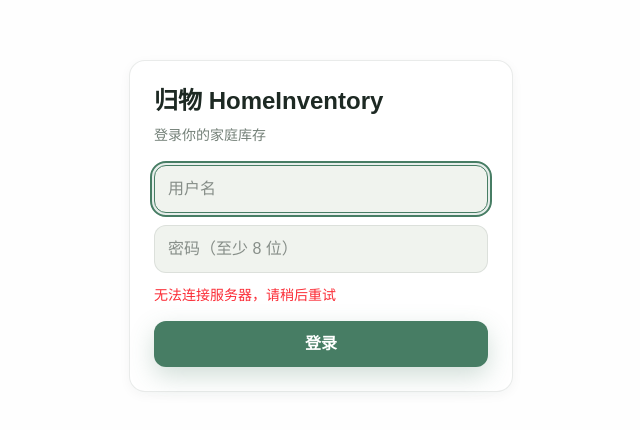
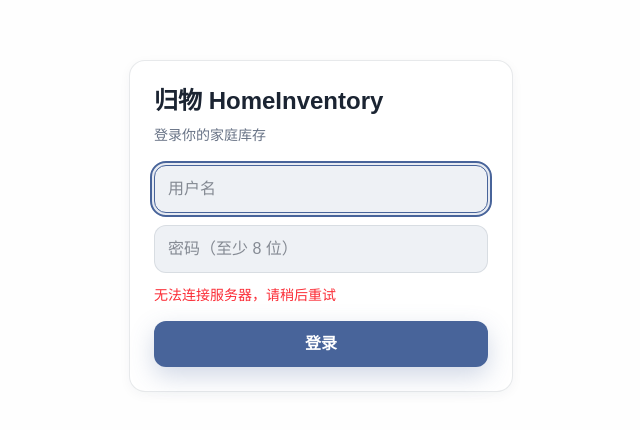
Before and after one commit to tempppw01/HomeInventory, a Next.js app: page / in a window 1280 px wide. Shown: the part 174-604 px from the top of the page, without its empty margins (319-959 px from the left). Built offline with nearby package versions, Linux system fonts and the light colour scheme; no server answers; a web font is replaced by a local one.

Commit message:
feat: add classic light and dark themes

```diff
--- a/src/app/globals.css
+++ b/src/app/globals.css
@@ -104,43 +104,45 @@
   --z-drawer: 40;
   --z-modal: 50;
   --z-toast: 100;
-  /* Calm sage palette: clear hierarchy without the old office-blue feel. */
-  --background: #f5f7f3;
+  /* Classic ink-blue and slate palette. */
+  color-scheme: light;
+  --background: #f5f6f8;
   --surface: rgba(255, 255, 255, 0.92);
   --surface-solid: #ffffff;
-  --surface-soft: #f0f3ee;
-  --foreground: #1d2923;
-  --muted: #748078;
-  --border: rgba(38, 63, 48, 0.1);
-  --primary: #477d64;
-  --primary-strong: #35664e;
-  --primary-soft: #e7f0e9;
-  --success: #32816b;
-  --success-soft: #e5f3ec;
-  --warning: #ae762e;
-  --warning-soft: #fbf1df;
-  --danger: #bb5960;
-  --shadow: 0 12px 32px rgba(31, 55, 39, 0.055);
-  --shadow-sm: 0 3px 12px rgba(31, 55, 39, 0.045);
-  --shadow-lg: 0 16px 34px rgba(31, 55, 39, 0.12);
+  --surface-soft: #eef1f5;
+  --foreground: #1b2432;
+  --muted: #687386;
+  --border: rgba(39, 54, 77, 0.11);
+  --primary: #48649a;
+  --primary-strong: #354f82;
+  --primary-soft: #e8edf6;
+  --success: #2f7d61;
+  --success-soft: #e6f2ec;
+  --warning: #ad7528;
+  --warning-soft: #f8f0e2;
+  --danger: #bb4d58;
+  --shadow: 0 12px 32px rgba(31, 43, 64, 0.055);
+  --shadow-sm: 0 3px 12px rgba(31, 43, 64, 0.045);
+  --shadow-lg: 0 16px 34px rgba(31, 43, 64, 0.12);
 }
 
 [data-theme="dark"] {
-  --background: #141a16;
-  --surface: rgba(29, 38, 32, 0.94);
-  --surface-solid: #1d2620;
-  --surface-soft: #263129;
-  --foreground: #eef3ed;
-  --muted: #a1aea3;
-  --border: rgba(223, 239, 225, 0.1);
-  --primary: #8fc2a2;
-  --primary-strong: #b2d8bd;
-  --primary-soft: #2a4031;
-  --success: #74c3a2;
-  --success-soft: #203b30;
-  --warning: #e2b36c;
+  color-scheme: dark;
+  --background: #111722;
+  --surface: rgba(27, 36, 51, 0.96);
+  --surface-solid: #1b2433;
+  --surface-soft: #252f40;
+  --foreground: #edf1f7;
+  --muted: #a0aabd;
+  --border: rgba(218, 228, 245, 0.11);
+  --primary: #9ab2e8;
+  --primary-strong: #b8c9f1;
+  --primary-soft: #293852;
+  --success: #70c19b;
+  --success-soft: #203b33;
+  --warning: #e2b66f;
   --warning-soft: #403521;
-  --danger: #e58a8d;
+  --danger: #e7828a;
   --shadow: 0 4px 18px rgba(0, 0, 0, 0.2);
   --shadow-sm: 0 1px 4px rgba(0, 0, 0, 0.2);
   --shadow-lg: 0 8px 24px rgba(0, 0, 0, 0.3);
--- a/src/app/layout.tsx
+++ b/src/app/layout.tsx
@@ -13,8 +13,8 @@ export const viewport: Viewport = {
   initialScale: 1,
   maximumScale: 1,
   themeColor: [
-    { media: "(prefers-color-scheme: light)", color: "#f6f7fb" },
-    { media: "(prefers-color-scheme: dark)", color: "#111219" },
+    { media: "(prefers-color-scheme: light)", color: "#f5f6f8" },
+    { media: "(prefers-color-scheme: dark)", color: "#111722" },
   ],
 };
 
--- a/src/components/inventory-app.tsx
+++ b/src/components/inventory-app.tsx
@@ -483,7 +483,7 @@ export function InventoryApp() {
               <AuditView items={data!.items.filter((item) => item.quantity > 0)} locations={data!.locations} onRefresh={refresh} onToast={setToast} />
             ) : view === "tasks" ? (
               <TasksView tasks={tasks} onAdd={() => setModal("task")} onToggle={toggleTask} onDelete={deleteTask} />
-            ) : view === "settings" ? <SettingsView onToast={setToast} onAbout={() => openView("about")} onAudit={() => openView("audit")} onRecycle={() => setModal("recycle")} density={density} motionMode={motionMode} onDensityChange={(next) => { setDensity(next); localStorage.setItem("home-inventory-density", next); }} onMotionChange={(next) => { setMotionMode(next); localStorage.setItem("home-inventory-motion", next); }} /> : <AboutView />}
+            ) : view === "settings" ? <SettingsView onToast={setToast} onAbout={() => openView("about")} onAudit={() => openView("audit")} onRecycle={() => setModal("recycle")} theme={theme} onThemeChange={setThemeMode} density={density} motionMode={motionMode} onDensityChange={(next) => { setDensity(next); localStorage.setItem("home-inventory-density", next); }} onMotionChange={(next) => { setMotionMode(next); localStorage.setItem("home-inventory-motion", next); }} /> : <AboutView />}
           </motion.div>
         </AnimatePresence>
       </PageShell>
@@ -865,13 +865,13 @@ function LocationCard({ location, locations, items, index, onOpen, onEdit, onToa
   return <><motion.button onContextMenu={context.onContextMenu} key={location.id} initial={{ opacity: 0, scale: .97 }} animate={{ opacity: 1, scale: 1 }} transition={{ delay: index * .05 }} onClick={() => onOpen(location.name)} className="surface group relative overflow-hidden rounded-xl p-4 text-left transition hover:border-[color-mix(in_srgb,var(--primary)_38%,var(--border))]"><div className="pointer-events-none absolute inset-0 bg-cover bg-center opacity-20" style={location.thumbnailUrl ? { backgroundImage: `url(${location.thumbnailUrl})` } : undefined} /><div className="relative"><div className="mb-4 flex items-start justify-between"><div className="grid size-12 place-items-center rounded-2xl" style={{ color: location.color, background: `color-mix(in srgb, ${location.color} 12%, var(--surface-solid))` }}><Icon size={23} /></div><ChevronRight className="muted transition group-hover:translate-x-1" size={18} /></div><h3 className="m-0 text-lg font-black">{location.name}</h3>{location.parentId && <p className="mb-0 mt-1 text-xs muted">{locationPath(location, locations)}</p>}<p className="mb-0 mt-1.5 text-sm muted">{count} 件物品 · {consumables} 件消耗品</p></div></motion.button><ContextMenu menu={context.menu} items={contextItems} onClose={context.close} /></>;
 }
 
-function SettingsView({ onToast, onAbout, onAudit, onRecycle, density, motionMode, onDensityChange, onMotionChange }: { onToast: (message: string) => void; onAbout: () => void; onAudit: () => void; onRecycle: () => void; density: "comfortable" | "compact"; motionMode: "standard" | "reduced"; onDensityChange: (value: "comfortable" | "compact") => void; onMotionChange: (value: "standard" | "reduced") => void }) {
+function SettingsView({ onToast, onAbout, onAudit, onRecycle, theme, onThemeChange, density, motionMode, onDensityChange, onMotionChange }: { onToast: (message: string) => void; onAbout: () => void; onAudit: () => void; onRecycle: () => void; theme: ThemeMode; onThemeChange: (value: ThemeMode) => void; density: "comfortable" | "compact"; motionMode: "standard" | "reduced"; onDensityChange: (value: "comfortable" | "compact") => void; onMotionChange: (value: "standard" | "reduced") => void }) {
   const [database, setDatabase] = useState<{ databaseLabel: string; storageMode: string } | null>(null);
   useEffect(() => { let active = true; request<{ databaseLabel: string; storageMode: string }>("/api/system/info").then((result) => { if (active) setDatabase(result); }).catch(() => undefined); return () => { active = false; }; }, []);
   return <><PageTitle title="设置" text="按类别展开需要修改的设置，保持页面简洁。" action={<div className="flex items-center gap-2"><button onClick={onAudit} className="btn-ghost grid size-10 shrink-0 place-items-center p-0 sm:flex sm:h-auto sm:w-auto sm:gap-2 sm:px-3" aria-label="进入家庭盘点" title="家庭盘点"><ClipboardCheck size={16} /><span className="hidden sm:inline">盘点</span></button><button onClick={onRecycle} className="btn-ghost grid size-10 shrink-0 place-items-center p-0 sm:flex sm:h-auto sm:w-auto sm:gap-2 sm:px-3" aria-label="打开回收站" title="回收站"><Trash2 size={16} /><span className="hidden sm:inline">回收站</span></button></div>} /><div className="grid max-w-5xl items-start gap-4 lg:grid-cols-2">
     <AccountSettings onToast={onToast} />
     <AiSettings onToast={onToast} />
-    <section className="surface rounded-3xl p-5"><h3 className="m-0 text-sm font-black">显示偏好</h3><p className="mb-4 mt-1 text-xs muted">让界面更适合你的屏幕和注意力节奏。</p><div className="space-y-3"><label className="flex items-center justify-between gap-3 text-sm"><span>界面密度</span><select className="input w-auto min-w-28 py-2" value={density} onChange={(e) => onDensityChange(e.target.value as "comfortable" | "compact")}><option value="comfortable">舒适</option><option value="compact">紧凑</option></select></label><label className="flex items-center justify-between gap-3 text-sm"><span>动效</span><select className="input w-auto min-w-28 py-2" value={motionMode} onChange={(e) => onMotionChange(e.target.value as "standard" | "reduced")}><option value="standard">标准</option><option value="reduced">减少动效</option></select></label></div></section>
+    <section className="surface rounded-3xl p-5"><h3 className="m-0 text-sm font-black">显示偏好</h3><p className="mb-4 mt-1 text-xs muted">让界面更适合你的屏幕和注意力节奏。</p><div className="space-y-3"><label className="flex items-center justify-between gap-3 text-sm"><span>外观主题</span><select aria-label="外观主题" className="input w-auto min-w-32 py-2" value={theme} onChange={(e) => onThemeChange(e.target.value as ThemeMode)}><option value="system">跟随系统</option><option value="light">日间模式</option><option value="dark">夜间模式</option></select></label><label className="flex items-center justify-between gap-3 text-sm"><span>界面密度</span><select className="input w-auto min-w-28 py-2" value={density} onChange={(e) => onDensityChange(e.target.value as "comfortable" | "compact")}><option value="comfortable">舒适</option><option value="compact">紧凑</option></select></label><label className="flex items-center justify-between gap-3 text-sm"><span>动效</span><select className="input w-auto min-w-28 py-2" value={motionMode} onChange={(e) => onMotionChange(e.target.value as "standard" | "reduced")}><option value="standard">标准</option><option value="reduced">减少动效</option></select></label></div></section>
     <HouseholdPreferences onToast={onToast} />
     <DataTools onToast={onToast} />
     <OssSettings onToast={onToast} />
```
